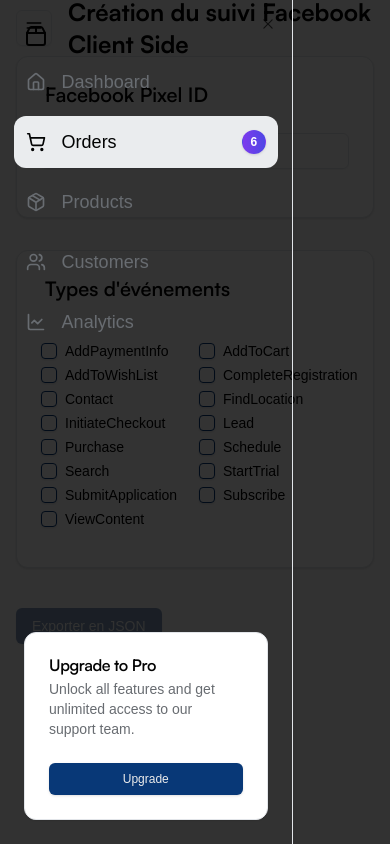
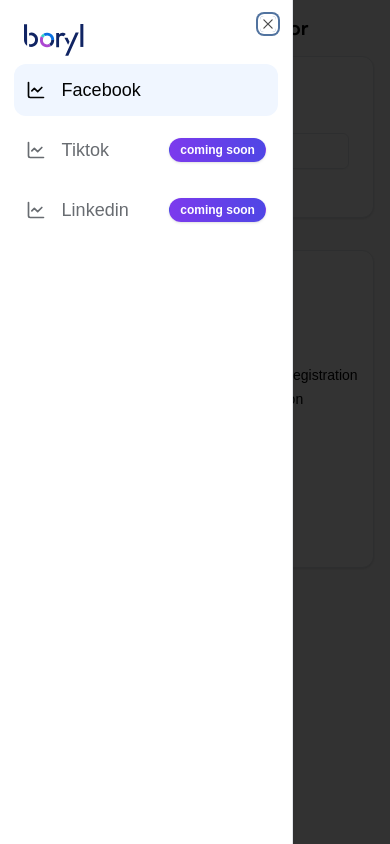
Before and after one commit to gbielli/gtm, a Next.js app: page / in a window 390 px wide. Both pictures are taken after a click on the button "Toggle navigation menu". Built offline with nearby package versions, Linux system fonts and the light colour scheme.

Commit message:
responsive

```diff
--- a/app/(facebook)/components/test.jsx
+++ b/app/(facebook)/components/test.jsx
@@ -1,24 +1,10 @@
 "use client";
-import {
-  Home,
-  LineChart,
-  Menu,
-  Package,
-  Package2,
-  ShoppingCart,
-  Users,
-} from "lucide-react";
+import { LineChart, Menu } from "lucide-react";
 import Link from "next/link";
 
 import { Badge } from "@/components/ui/badge";
 import { Button } from "@/components/ui/button";
-import {
-  Card,
-  CardContent,
-  CardDescription,
-  CardHeader,
-  CardTitle,
-} from "@/components/ui/card";
+import { Card, CardContent, CardHeader } from "@/components/ui/card";
 import { Checkbox } from "@/components/ui/checkbox";
 import { Input } from "@/components/ui/input";
 import { Label } from "@/components/ui/label";
@@ -229,7 +215,7 @@
             <nav className="grid items-start px-2 text-sm font-medium lg:px-4">
               <Link
                 href="#"
-                className="flex items-center gap-3 bg-muted rounded-lg px-3 py-3 text-muted-foreground transition-all hover:text-primary"
+                className="flex items-center gap-3 bg-muted rounded-lg px-3 py-3 text-primary transition-all "
               >
                 <LineChart className="h-4 w-4" />
                 Facebook
@@ -277,68 +263,53 @@
                   href="#"
                   className="flex items-center gap-2 text-lg font-semibold"
                 >
-                  <Package2 className="h-6 w-6" />
-                  <span className="sr-only">Acme Inc</span>
+                  <Link
+                    href="/"
+                    className="flex items-center gap-2  font-semibold"
+                  >
+                    <Image
+                      src={"/images/logo-boryl.svg"}
+                      alt="Company Logo"
+                      width={300}
+                      height={100}
+                      className="h-8 w-auto mx-auto"
+                    />
+                  </Link>
+                  <span className="sr-only">Boryl</span>
                 </Link>
                 <Link
                   href="#"
-                  className="mx-[-0.65rem] flex items-center gap-4 rounded-xl px-3 py-3 text-muted-foreground hover:text-foreground"
+                  className="mx-[-0.65rem] flex items-center gap-4 rounded-xl bg-muted px-3 py-3 text-foreground"
                 >
-                  <Home className="h-5 w-5" />
-                  Dashboard
+                  <LineChart className="h-5 w-5" />
+                  Facebook
                 </Link>
                 <Link
                   href="#"
-                  className="mx-[-0.65rem] flex items-center gap-4 rounded-xl bg-muted px-3 py-3 text-foreground hover:text-foreground"
+                  className="mx-[-0.65rem] flex items-center gap-4 rounded-xl  px-3 py-3 text-muted-foreground "
                 >
-                  <ShoppingCart className="h-5 w-5" />
-                  Orders
-                  <Badge className="ml-auto flex h-6 w-6 shrink-0 items-center justify-center rounded-full">
-                    6
+                  <LineChart className="h-5 w-5" />
+                  Tiktok
+                  <Badge className="ml-auto flex h-6 shrink-0 items-center justify-center rounded-full">
+                    coming soon
                   </Badge>
                 </Link>
                 <Link
                   href="#"
-                  className="mx-[-0.65rem] flex items-center gap-4 rounded-xl px-3 py-3 text-muted-foreground hover:text-foreground"
-                >
-                  <Package className="h-5 w-5" />
-                  Products
-                </Link>
-                <Link
-                  href="#"
-                  className="mx-[-0.65rem] flex items-center gap-4 rounded-xl px-3 py-3 text-muted-foreground hover:text-foreground"
-                >
-                  <Users className="h-5 w-5" />
-                  Customers
-                </Link>
-                <Link
-                  href="#"
-                  className="mx-[-0.65rem] flex items-center gap-4 rounded-xl px-3 py-3 text-muted-foreground hover:text-foreground"
+                  className="mx-[-0.65rem] flex items-center gap-4 rounded-xl px-3 py-3 text-muted-foreground "
                 >
                   <LineChart className="h-5 w-5" />
-                  Analytics
+                  Linkedin
+                  <Badge className="ml-auto flex h-6 shrink-0 items-center justify-center rounded-full">
+                    coming soon
+                  </Badge>
                 </Link>
               </nav>
-              <div className="mt-auto">
-                <Card>
-                  <CardHeader>
-                    <CardTitle>Upgrade to Pro</CardTitle>
-                    <CardDescription>
-                      Unlock all features and get unlimited access to our
-                      support team.
-                    </CardDescription>
-                  </CardHeader>
-                  <CardContent>
-                    <Button size="sm" className="w-full">
-                      Upgrade
-                    </Button>
-                  </CardContent>
-                </Card>
-              </div>
+              <div className="mt-auto"></div>
             </SheetContent>
           </Sheet>
-          <h2 className="text-2xl font-bold">
-            Création du suivi Facebook Client Side
+          <h2 className="text-xl md:text-2xl  font-bold">
+            Facebook GTM Generator
           </h2>
         </header>
 
--- a/app/globals.css
+++ b/app/globals.css
@@ -26,10 +26,10 @@
 @layer base {
   :root {
     --gradient: #085078;
-    --background: hsl(0, 0%, 98%);
+    --background: 0 0%, 100%;
     --foreground: 214 8.7% 1%;
 
-    --muted: 214 8.7% 92.5%;
+    --muted: 214 100% 97%;
     --muted-foreground: 214 4.35% 42.5%;
 
     --popover: 214 20.400000000000006% 92.5%;
```
Also changed, not shown: lib/eventScripts.js.
